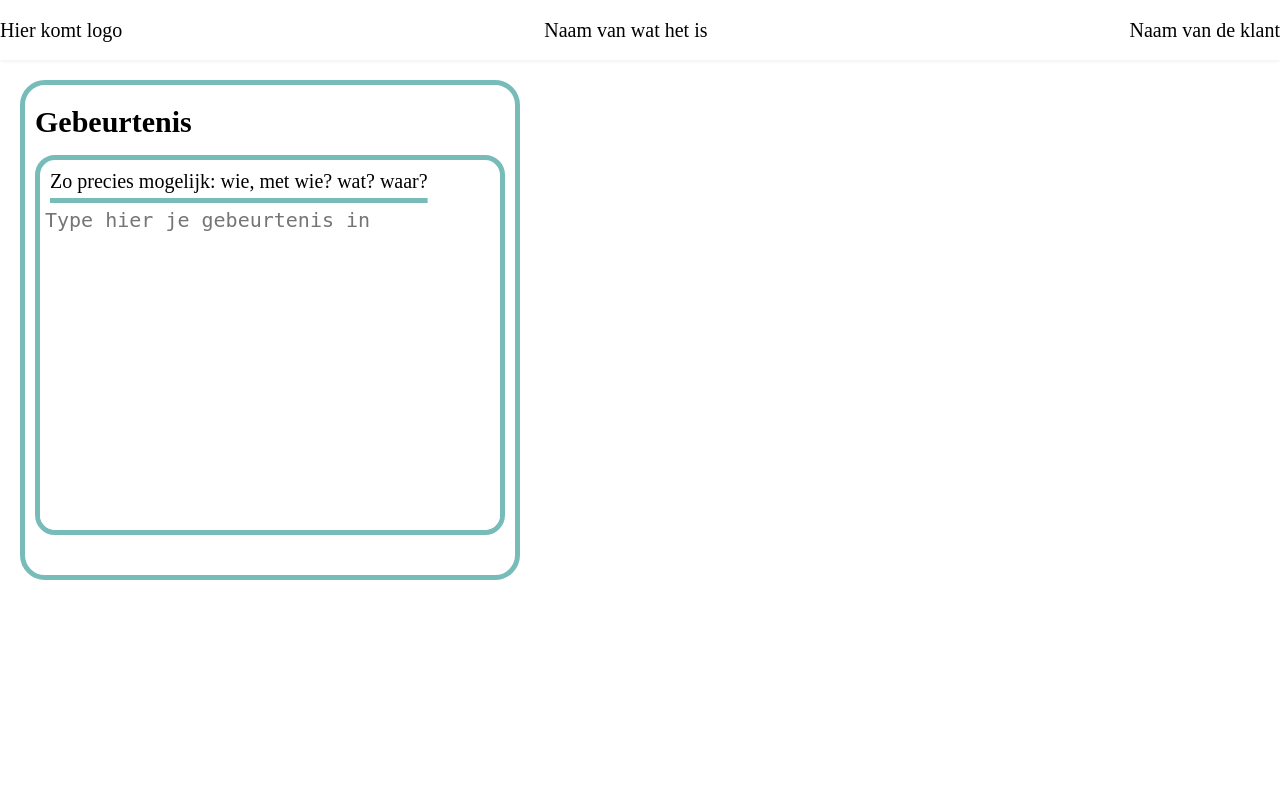
After one commit to Milouyg/Coaching, a PHP site: page /components/gedachtes.php in a window 1280 px wide. The commit adds this page. Run offline with PHP 8.4, Linux system fonts and the light colour scheme.

Commit message:
1 card thoughts without help

```diff
--- /dev/null
+++ b/components/gedachtes.php
@@ -0,0 +1,30 @@
+<!DOCTYPE html>
+<html lang="nl">
+<head>
+    <meta charset="UTF-8">
+    <meta http-equiv="X-UA-Compatible" content="IE=edge">
+    <meta name="viewport" content="width=device-width, initial-scale=1.0">
+    <title>Document</title>
+    <link rel="stylesheet" href="./../css/style.css">
+</head>
+<?php include "./header.php"; ?>
+<body>
+    <section class="section__gedachtes">
+        <ul class="ul__gedachtes">
+            <li class="li__gedachte">
+                <h2 class="p__gedachte">
+                    Gebeurtenis
+                </h2>
+                <figure class="figure__gedachte">
+                    <p class="figure__p">
+                        Zo precies mogelijk: wie, met wie? wat? waar?
+                    </p>
+                    <textarea class="figure__textarea" name="" id="" cols="30" rows="10" placeholder="Type hier je gebeurtenis in"></textarea>
+                </figure>
+            </li>
+
+        </ul>
+    </section>
+</body>
+
+</html>
--- /dev/null
+++ b/components/header.php
@@ -0,0 +1,19 @@
+<header class="header">
+    <ul class="header__ul">
+        <li class="header__li">
+            <figure class="header__figure">
+                Hier komt logo
+            </figure>
+        </li>
+        <li class="header__li">
+            <p class="header__p">
+                Naam van wat het is
+            </p>
+        </li>
+        <li class="header__li">
+            <p class="header__p">
+                Naam van de klant
+            </p>
+        </li>
+    </ul>
+</header>
--- a/css/style.css
+++ b/css/style.css
@@ -33,4 +33,62 @@ body {
   list-style: none;
 }
 
+.section__gedachtes {
+  height: calc(100vh - 6rem);
+  width: 100%;
+  padding: 2rem;
+}
+
+.ul__gedachtes {
+  display: flex;
+  align-items: center;
+  gap: 2rem;
+}
+
+.li__gedachte {
+  list-style: none;
+  width: 50rem;
+  height: 50rem;
+  border: #78BCBA solid 0.5rem;
+  border-radius: 2.5rem;
+}
+
+.p__gedachte {
+  padding: 2rem 1rem;
+  height: 5rem;
+  border-top-right-radius: 2.5rem;
+  border-top-left-radius: 2.5rem;
+}
+
+.figure__gedachte {
+  background: white;
+  width: 96%;
+  border: #78BCBA solid 0.5rem;
+  margin: 2rem 1rem;
+  height: 38rem;
+  border-radius: 2rem;
+}
+
+.figure__p {
+  width: 96%;
+  padding: 1rem;
+  text-underline-offset: 1rem;
+  text-decoration: underline;
+  text-decoration-thickness: 1rem;
+  text-decoration-color: #78BCBA;
+}
+
+.figure__textarea {
+  border: none;
+  outline: none;
+  font-size: 2rem;
+  padding: 0.5rem;
+  width: 100%;
+  height: 88.5%;
+  resize: none;
+  border: none;
+  border-bottom-right-radius: 1.5rem;
+  border-bottom-left-radius: 1.5rem;
+}
+
 /*# sourceMappingURL=style.css.map */
--- /dev/null
+++ b/scss/components/components.scss
@@ -0,0 +1,2 @@
+
+$border-radius--gedachtes: 2.5rem;
--- a/scss/components/gedachtes.scss
+++ b/scss/components/gedachtes.scss
@@ -0,0 +1,61 @@
+@use "../abstract/colors";
+@use "../components/components.scss";
+
+.section__gedachtes{
+    height: calc(100vh - 6rem);
+    width: 100%;
+    padding: 2rem;
+}
+
+.ul__gedachtes{
+    display: flex;
+    align-items: center;
+    gap: 2rem;
+}
+
+.li__gedachte{
+    list-style: none;
+    width: 50rem;
+    height: 50rem;
+    border: #78BCBA solid .5rem;
+    // background: #78BCBA;
+    border-radius: components.$border-radius--gedachtes;
+}
+
+.p__gedachte{
+    padding: 2rem 1rem;
+    height: 5rem;
+    border-top-right-radius: components.$border-radius--gedachtes;
+    border-top-left-radius: components.$border-radius--gedachtes;
+}
+
+.figure__gedachte{
+    background: white;
+    width: 96%;
+    border: #78BCBA solid .5rem;
+    margin: 2rem 1rem;
+    height: 38rem;
+    border-radius: 2rem;
+}
+
+.figure__p{
+    width: 96%;
+    padding: 1rem;
+    text-underline-offset: 1rem;
+    text-decoration: underline;
+    text-decoration-thickness: 1rem;
+    text-decoration-color: #78BCBA;
+}
+
+.figure__textarea{
+    border: none;
+    outline: none;
+    font-size: 2rem;
+    padding: .5rem;
+    width: 100%;
+    height: 88.5%;
+    resize: none;
+    border: none;
+    border-bottom-right-radius: 1.5rem;
+    border-bottom-left-radius: 1.5rem;
+}
--- a/scss/style.scss
+++ b/scss/style.scss
@@ -3,5 +3,6 @@
 @use "abstract/mediaqueries";
 @use "abstract/colors";
 @use "./components/header.scss";
+@use "./components/components.scss";
 
 @use "./components/gedachtes.scss";
```
Also changed, not shown: index.php (renamed from components/gedachtes.html, +3 -4 lines), 1 other file.
